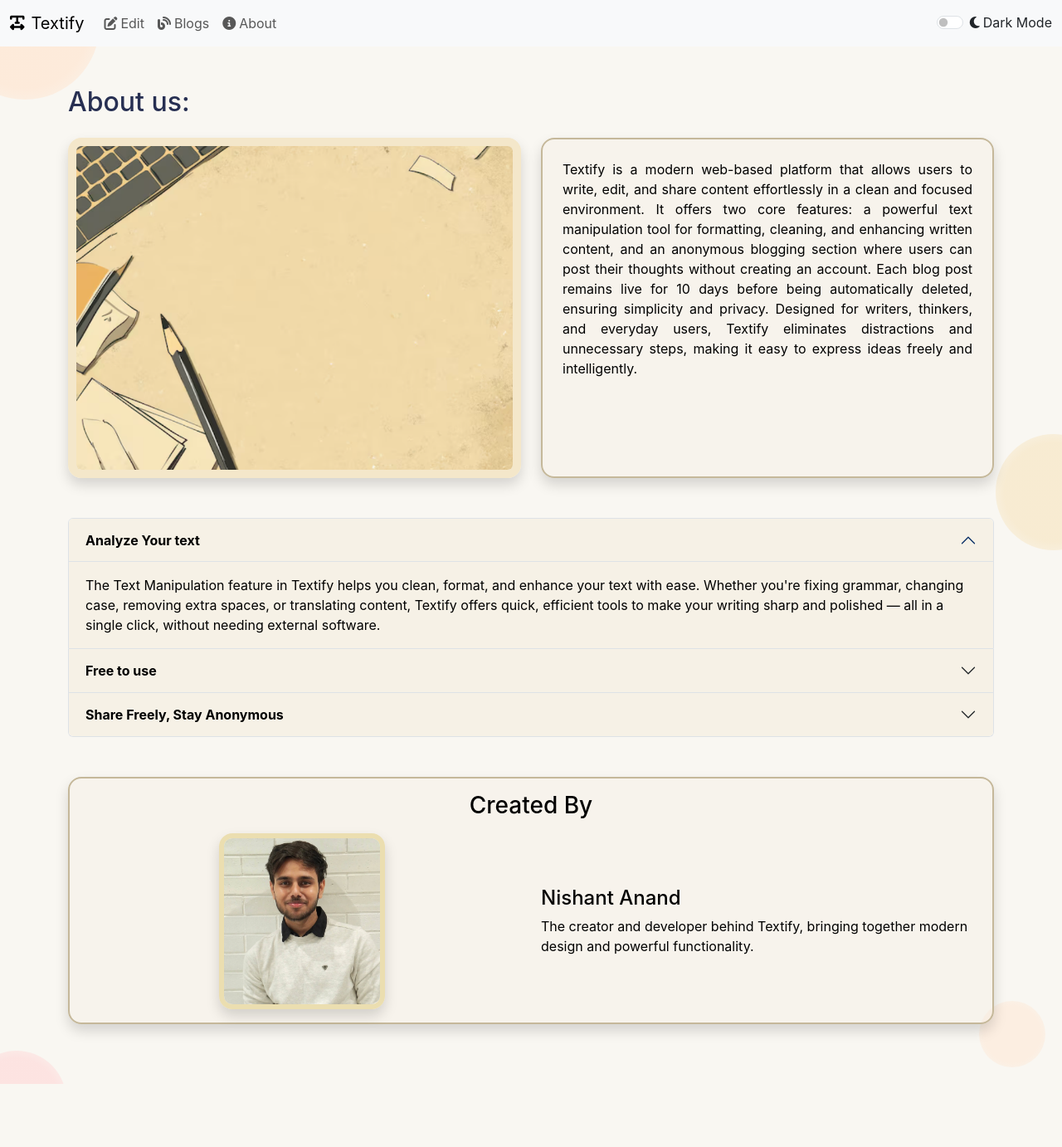
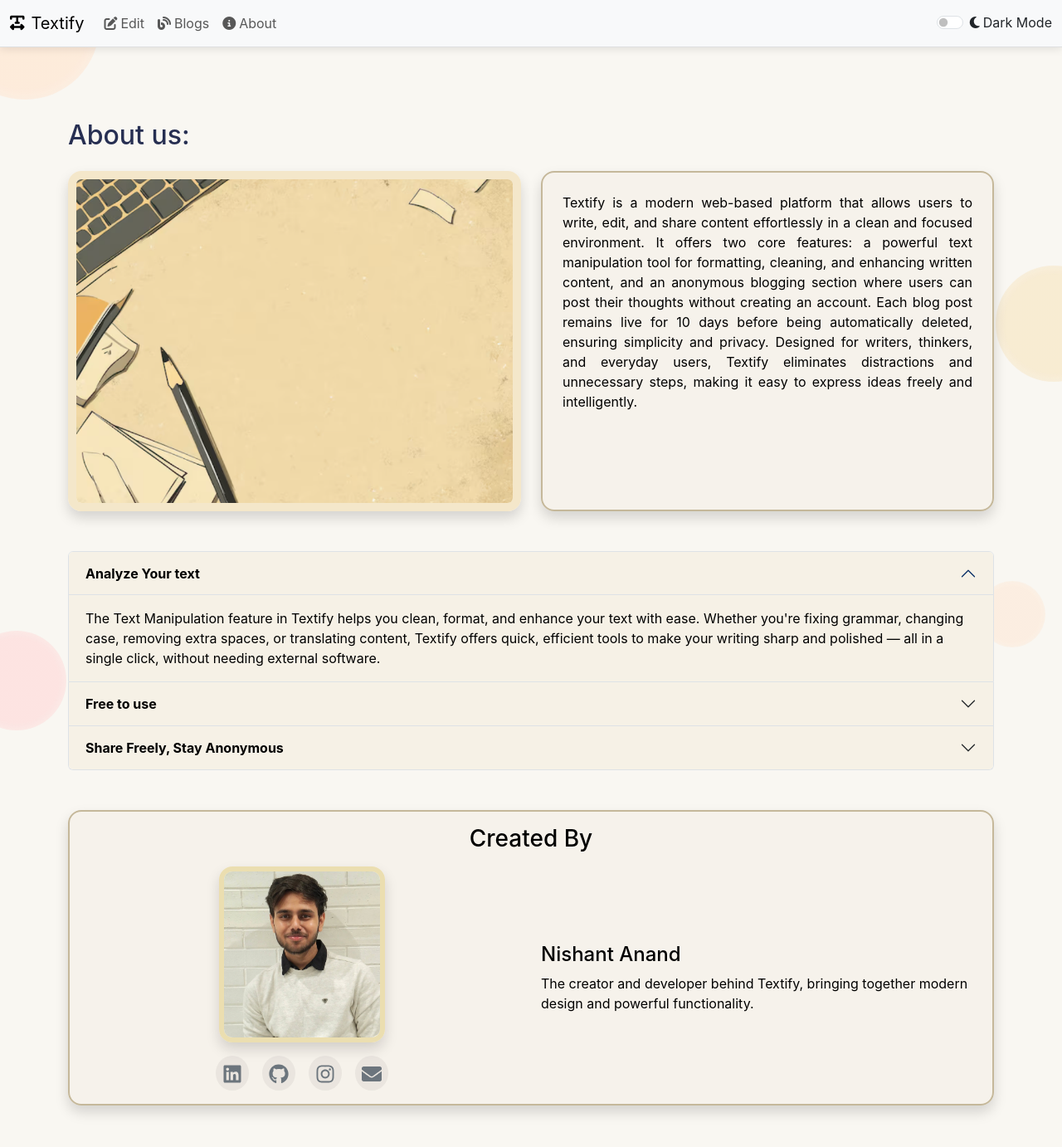
Before and after one commit to nish542/Textify-blog, a React (Create React App) app in the folder frontend/: page /about in a window 1280 px wide. Shown: the top 1382 px of the page at 83% size. Before the commit the page ends 1306 px from the top, so only its background shows below. Built offline with nearby package versions, Linux system fonts and the light colour scheme.

Commit message:
About updated

```diff
--- a/frontend/src/App.js
+++ b/frontend/src/App.js
@@ -6,7 +6,18 @@ import About from './components/About.js';
 import Blog from './components/Blog.js';
 import Alert from './components/Alert.js';
 import Home from './components/Home';
-import {createBrowserRouter, RouterProvider} from 'react-router-dom';
+import {createBrowserRouter, RouterProvider, useLocation} from 'react-router-dom';
+
+// Create a wrapper component to handle scroll restoration
+function ScrollToTopWrapper({ children }) {
+  const location = useLocation();
+
+  useEffect(() => {
+    window.scrollTo(0, 0);
+  }, [location.pathname]);
+
+  return children;
+}
 
 function App() {
   const [mode, setMode] = useState(() => {
@@ -51,25 +62,34 @@ function App() {
   const router = createBrowserRouter([
     {
       path: '/',
-      element: <Home mode={mode} />
+      element: <ScrollToTopWrapper><Home mode={mode} /></ScrollToTopWrapper>
     },
     {
       path: '/edit',
-      element: <TextSpace title="Enter text" Text="Enter text here" mode={mode} showAlert={showAlert} />
+      element: <ScrollToTopWrapper><TextSpace title="Enter text" Text="Enter text here" mode={mode} showAlert={showAlert} /></ScrollToTopWrapper>
     },
     {
       path: '/about',
-      element: <About mode={mode} />
+      element: <ScrollToTopWrapper><About mode={mode} /></ScrollToTopWrapper>
     },
     {
       path: '/blogs',
-      element: <Blog mode={mode} showAlert={showAlert} />
+      element: <ScrollToTopWrapper><Blog mode={mode} showAlert={showAlert} /></ScrollToTopWrapper>
     }
   ]);
 
   return (
-    <div className={`app-container ${mode}`} style={{ minHeight: '100vh', position: 'relative', overflow: 'hidden' }}>
+    <div className={`app-container ${mode}`} style={{ minHeight: '100vh', position: 'relative' }}>
       {/* Abstract background shapes for the whole app */}
+      <div style={{
+        position: 'fixed',
+        top: 0,
+        left: 0,
+        right: 0,
+        bottom: 0,
+        zIndex: 0,
+        pointerEvents: 'none'
+      }}>
         <div style={{
           position: 'absolute',
           top: 'max(-60px, -10vw)',
@@ -78,9 +98,7 @@ function App() {
           height: 'min(180px, 40vw)',
           background: 'radial-gradient(circle, #ffe5d0 60%, #fff0 100%)',
           borderRadius: '50%',
-        zIndex: 0,
           opacity: mode === 'dark' ? 0.2 : 0.7,
-        pointerEvents: 'none'
         }} />
         <div style={{
           position: 'absolute',
@@ -90,9 +108,7 @@ function App() {
           height: 'min(120px, 30vw)',
           background: 'radial-gradient(circle, #ffd6d6 60%, #fff0 100%)',
           borderRadius: '50%',
-        zIndex: 0,
           opacity: mode === 'dark' ? 0.15 : 0.6,
-        pointerEvents: 'none'
         }} />
         <div style={{
           position: 'absolute',
@@ -102,9 +118,7 @@ function App() {
           height: 'min(140px, 30vw)',
           background: 'radial-gradient(circle, #f7e6c4 60%, #fff0 100%)',
           borderRadius: '50%',
-        zIndex: 0,
           opacity: mode === 'dark' ? 0.18 : 0.7,
-        pointerEvents: 'none'
         }} />
         <div style={{
           position: 'absolute',
@@ -114,15 +128,24 @@ function App() {
           height: 'min(80px, 18vw)',
           background: 'radial-gradient(circle, #ffe5d0 60%, #fff0 100%)',
           borderRadius: '50%',
-        zIndex: 0,
           opacity: mode === 'dark' ? 0.12 : 0.5,
-        pointerEvents: 'none'
         }} />
+      </div>
+
+      {/* Fixed navbar at the top */}
+      <div style={{ position: 'fixed', top: 0, left: 0, right: 0, zIndex: 1000 }}>
         <Navbar title="Textify" mode={mode} toggleMode={toggleMode}/>
-      <div className='cont my-4 mx-5'>
+        <div className='cont mx-5'>
           <Alert alert={alert} />
         </div>
-      <div style={{ position: 'relative', zIndex: 1 }}>
+      </div>
+
+      {/* Main content with padding for fixed navbar */}
+      <div style={{
+        paddingTop: '120px', // Adjust this value based on your navbar height
+        position: 'relative',
+        zIndex: 1
+      }}>
         <RouterProvider router={router} />
       </div>
     </div>
--- a/frontend/src/components/About.js
+++ b/frontend/src/components/About.js
@@ -1,10 +1,36 @@
 import React from 'react'
+import { useScrollToTop } from '../hooks/useScrollToTop';
+import { FaLinkedin, FaGithub, FaInstagram, FaEnvelope } from 'react-icons/fa';
 
 export default function About(props) {
+    useScrollToTop();
     let myStyle = {
         backgroundColor: props.mode === 'dark' ? '#22262b' : 'rgb(246 241 230)',
         color: props.mode === 'dark' ? 'white' : 'black'
     }
+
+    const socialLinks = [
+        {
+            icon: <FaLinkedin size={24} />,
+            url: 'https://www.linkedin.com/in/nishant-anand-75b544325/',
+            label: 'LinkedIn'
+        },
+        {
+            icon: <FaGithub size={24} />,
+            url: 'https://github.com/nish542',
+            label: 'GitHub'
+        },
+        {
+            icon: <FaInstagram size={24} />,
+            url: 'https://www.instagram.com/_nish.ant_._/',
+            label: 'Instagram'
+        },
+        {
+            icon: <FaEnvelope size={24} />,
+            url: 'mailto:nishant.anand542@gmail.com',
+            label: 'Email'
+        }
+    ];
 
     return (
         <div className="container py-4">
@@ -103,6 +129,35 @@ export default function About(props) {
                                             borderColor: '#ebdeb0'
                                         }}
                                     />
+                                    <div className="mt-3 d-flex justify-content-center gap-3">
+                                        {socialLinks.map((link, index) => (
+                                            <a
+                                                key={index}
+                                                href={link.url}
+                                                target="_blank"
+                                                rel="noopener noreferrer"
+                                                className="text-decoration-none"
+                                                style={{
+                                                    color: props.mode === 'dark' ? '#f5e6d3' : '#6c757d',
+                                                    transition: 'all 0.3s ease',
+                                                    padding: '8px',
+                                                    borderRadius: '50%',
+                                                    backgroundColor: props.mode === 'dark' ? 'rgba(255, 255, 255, 0.1)' : 'rgba(0, 0, 0, 0.05)',
+                                                }}
+                                                onMouseOver={e => {
+                                                    e.currentTarget.style.transform = 'translateY(-3px)';
+                                                    e.currentTarget.style.color = props.mode === 'dark' ? '#ffb347' : '#ff9800';
+                                                }}
+                                                onMouseOut={e => {
+                                                    e.currentTarget.style.transform = 'none';
+                                                    e.currentTarget.style.color = props.mode === 'dark' ? '#f5e6d3' : '#6c757d';
+                                                }}
+                                                title={link.label}
+                                            >
+                                                {link.icon}
+                                            </a>
+                                        ))}
+                                    </div>
                                 </div>
                                 <div className="col-md-6 text-start">
                                     <h4 className="mb-2" style={{color: props.mode === 'dark' ? 'white' : 'black'}}>Nishant Anand</h4>
--- a/frontend/src/components/Blog.js
+++ b/frontend/src/components/Blog.js
@@ -1,8 +1,10 @@
 import React, { useState, useEffect } from 'react';
+import { useScrollToTop } from '../hooks/useScrollToTop';
 
 const API_BASE_URL = 'https://textify-blog.onrender.com/api';
 
 export default function Blog(props) {
+  useScrollToTop();
   const [blogs, setBlogs] = useState([]);
   const [loading, setLoading] = useState(true);
   const [error, setError] = useState(null);
--- a/frontend/src/components/Home.js
+++ b/frontend/src/components/Home.js
@@ -1,10 +1,13 @@
 import React from 'react';
 import { useNavigate } from 'react-router-dom';
 import { FaPen, FaBookOpen, FaInfoCircle, FaArrowRight, FaRegStar, FaPlus } from 'react-icons/fa';
+import { useScrollToTop } from '../hooks/useScrollToTop';
 
 export default function Home(props) {
   const navigate = useNavigate();
   const isDark = props.mode === 'dark';
+  useScrollToTop();
+
   return (
     <div style={{
       minHeight: '2vh',
--- a/frontend/src/components/Navbar.js
+++ b/frontend/src/components/Navbar.js
@@ -2,7 +2,18 @@ import React from 'react';
 
 export default function Navbar(props) {
     return (
-        <nav className={`navbar navbar-expand-lg navbar-${props.mode} bg-${props.mode}`}>
+        <nav className={`navbar navbar-expand-lg navbar-${props.mode} bg-${props.mode}`}
+            style={{
+                boxShadow: props.mode === 'dark'
+                    ? '0 2px 10px rgba(0, 0, 0, 0.3)'
+                    : '0 2px 10px rgba(0, 0, 0, 0.1)',
+                backgroundColor: props.mode === 'dark' ? '#0b0b15' : '#f9f7f2',
+                backdropFilter: 'blur(10px)',
+                WebkitBackdropFilter: 'blur(10px)',
+                borderBottom: props.mode === 'dark'
+                    ? '1px solid rgba(255, 255, 255, 0.1)'
+                    : '1px solid rgba(0, 0, 0, 0.1)'
+            }}>
             <div className="container-fluid">
                 <a className="navbar-brand" href="/" mode={props.mode==='light'?'dark':'light'}>
                     <i className="fas fa-text-width me-2"></i>
--- a/frontend/src/components/textt.js
+++ b/frontend/src/components/textt.js
@@ -1,7 +1,9 @@
 import React, { useState } from 'react';
 import { GoogleGenerativeAI } from "@google/generative-ai";
+import { useScrollToTop } from '../hooks/useScrollToTop';
 
 export default function TextSpace(props) {
+  useScrollToTop();
   const [text, setText] = useState("");
   const [correctedText, setCorrectedText] = useState("");
   const [translatedText, setTranslatedText] = useState("");
--- /dev/null
+++ b/frontend/src/hooks/useScrollToTop.js
@@ -0,0 +1,10 @@
+import { useEffect } from 'react';
+import { useLocation } from 'react-router-dom';
+
+export function useScrollToTop() {
+  const { pathname } = useLocation();
+
+  useEffect(() => {
+    window.scrollTo(0, 0);
+  }, [pathname]);
+}
```
Lines whose indentation alone changed are shown as unchanged.
